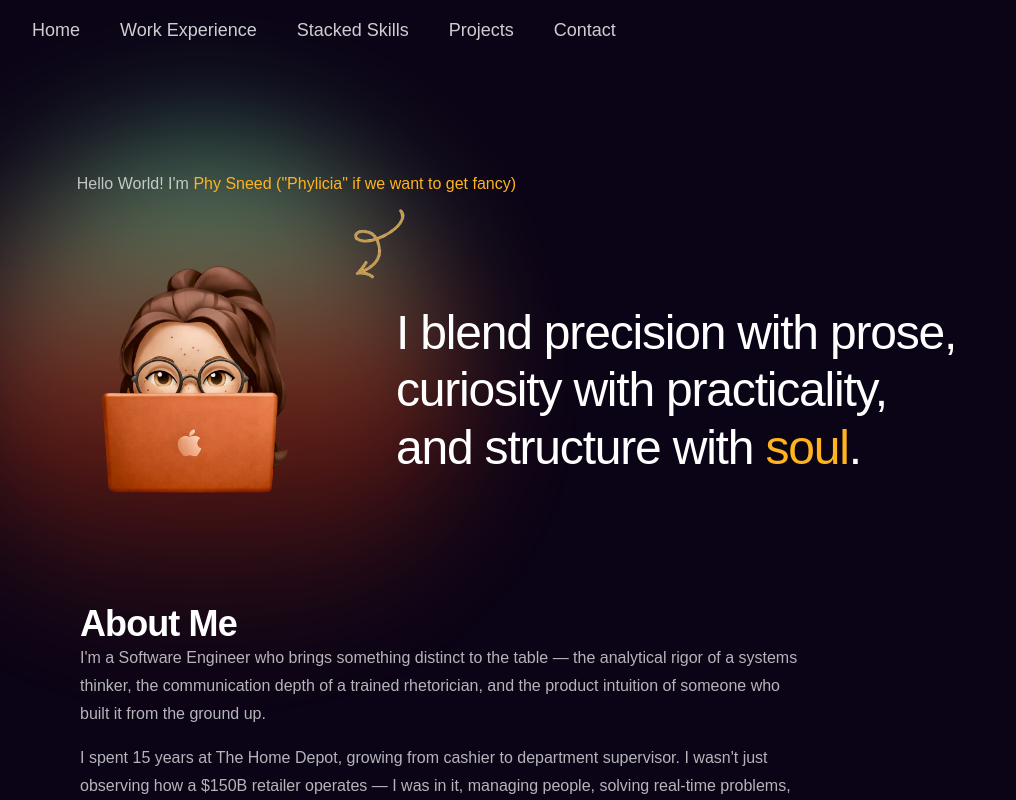
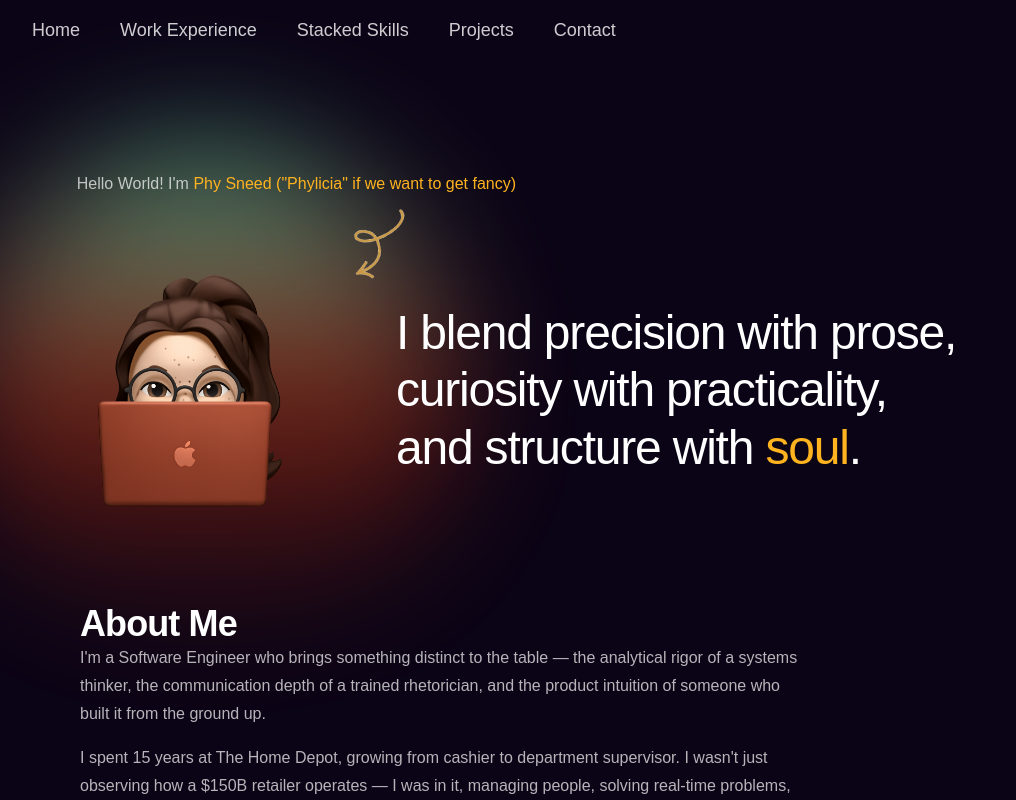
Before and after one commit to PhyPhy07/ProjectPortfolio, a Next.js app: page / in a window 1280 px wide. Shown: the top 800 px of the page, without its empty margins (0-1016 px from the left). Built offline with nearby package versions, Linux system fonts and the light colour scheme; a web font is replaced by a local one.

Commit message:
update avatar

```diff
--- a/src/component/HeroSection.tsx
+++ b/src/component/HeroSection.tsx
@@ -12,19 +12,10 @@ const HeroSection = () => {
         {/* Avatar and headline */}
         <ScrollReveal stagger={0.12} className="flex flex-col md:flex-row gap-8 items-start md:items-center">
           {/* Avatar and greeting */}
-          <div className="relative flex justify-center md:justify-end">
+          <div className="relative flex justify-center md:justify-start">
             <div className="pointer-events-none absolute -inset-12 md:-inset-24 rounded-full bg-linear-to-b from-[#36A07F] via-[#C0350F]/60 to-transparent blur-3xl opacity-90" />
             <div className="relative">
-              <Image
-                src="/images/avatar.png"
-                alt="avatar image"
-                width={300}
-                height={300}
-                className="relative object-cover rounded-full w-48 h-48 sm:w-64 sm:h-64 md:w-[300px] md:h-[300px]"
-                priority
-                unoptimized
-              />
-              <div className="select-none pointer-events-none absolute -top-8 -right-6 md:-top-16 md:-right-40 text-md text-white/70 -mt-24 md:-mt-1">
+              <div className="select-none pointer-events-none absolute -top-8 -right-6 md:-top-16 md:-right-40 text-md text-white/70 -mt-24 md:-mt-1 z-10">
                 <span className="sm:whitespace-nowrap">
                   Hello World! I'm{" "}
                   <span className="text-[#FFB31F]">Phy Sneed ("Phylicia" if we want to get fancy)</span>
@@ -32,6 +23,17 @@ const HeroSection = () => {
                 <div className="relative w-12 h-6 md:w-36 md:h-20 ml-8 md:ml-58 mt-1">
                   <Image src="/images/heroarrow.gif" alt="arrow image" fill className="object-contain scale-x-100 -rotate-6" priority />
                 </div>
+              </div>
+              <div className="rounded-3xl overflow-hidden w-48 h-48 sm:w-64 sm:h-64 md:w-[300px] md:h-[300px] bg-[#C78AIE] p-4">
+                <Image
+                  src="/avatarr.png"
+                  alt="avatar image"
+                  width={300}
+                  height={300}
+                  className="relative object-contain w-full h-full"
+                  priority
+                  unoptimized
+                />
               </div>
             </div>
           </div>
```
Also changed, not shown: public/avatarr.png (added), public/images/avatar.png (deleted).
